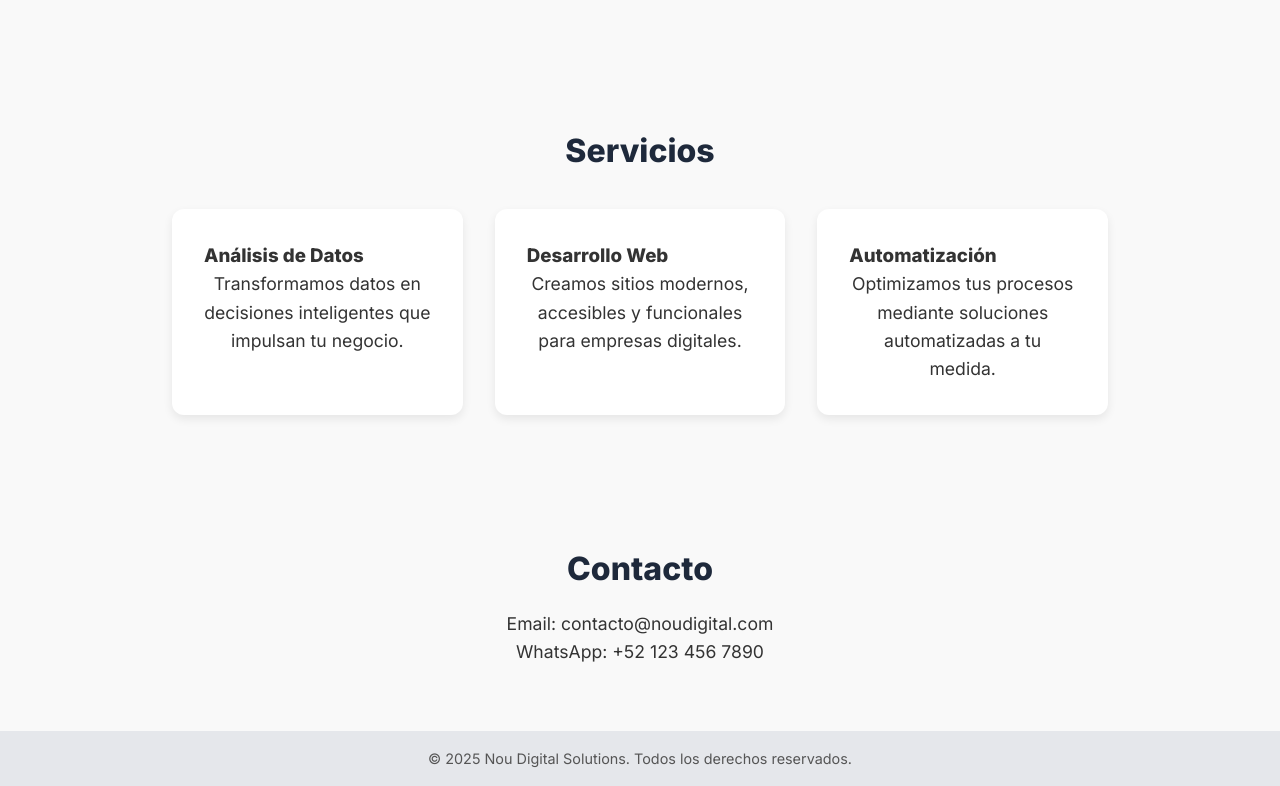
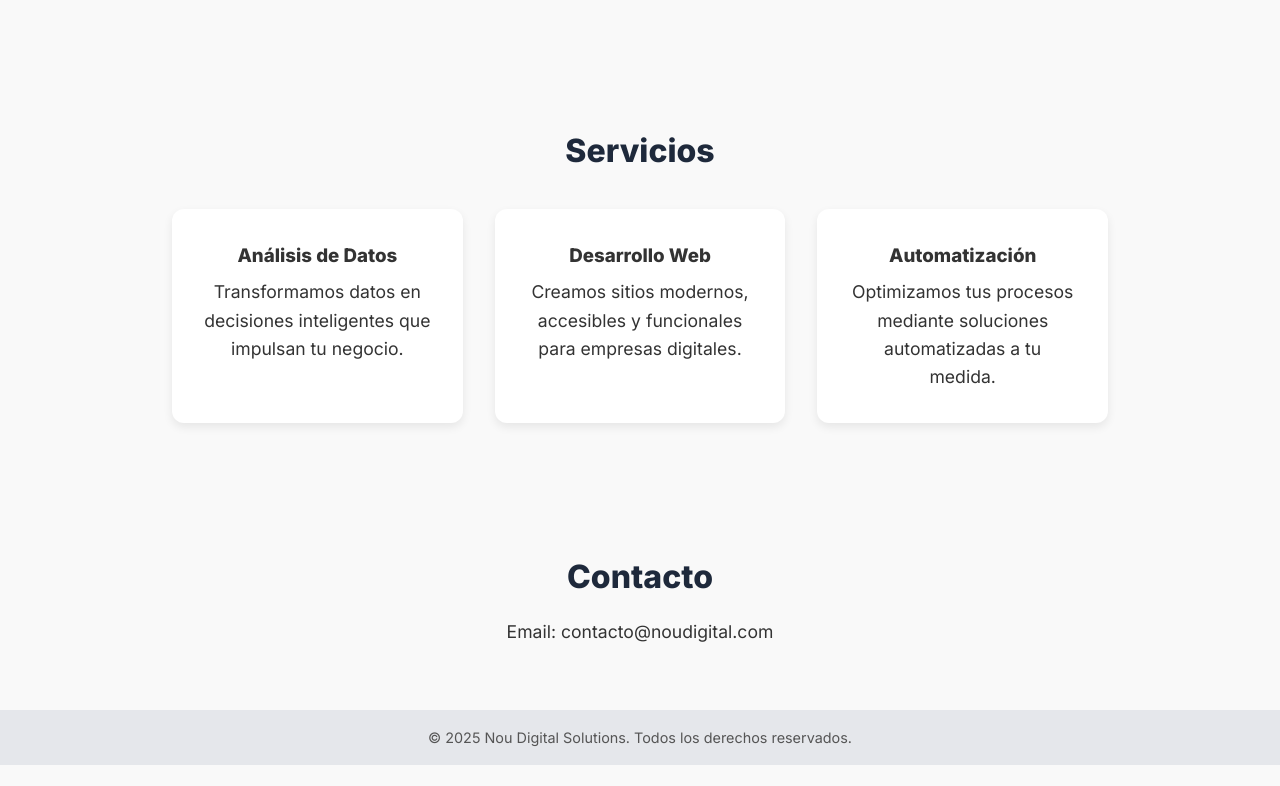
Before and after one commit to JulioCampos94/Nou_Digital_Solutions, a plain HTML site: page index.html in a window 1280 px wide. Shown: the part 886-1672 px from the top of the page. After the commit the page ends 1651 px from the top, so only its background shows below. Drawn offline with Linux system fonts and the light colour scheme.

Commit message:
Centrar cards

```diff
--- a/index.html
+++ b/index.html
@@ -47,7 +47,6 @@
   <section class="block contacto" id="contacto">
     <h2>Contacto</h2>
     <p>Email: contacto@noudigital.com</p>
-    <p>WhatsApp: +52 123 456 7890</p>
   </section>
 
   <footer>
--- a/nds_style.css
+++ b/nds_style.css
@@ -86,3 +86,12 @@ footer {
   font-size: 0.9rem;
   color: #555;
 }
+
+.card h3 {
+  text-align: center;
+  margin-bottom: 0.5rem;
+}
+
+.card p {
+  text-align: center;
+}
```
